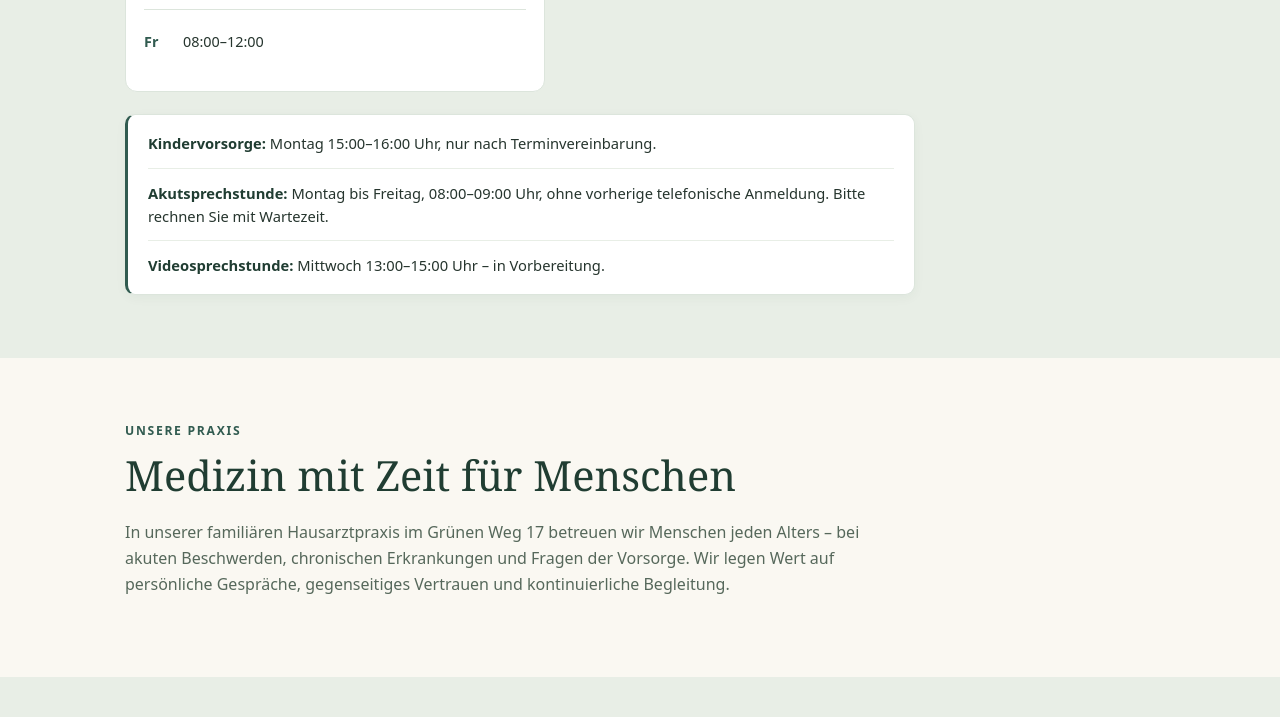
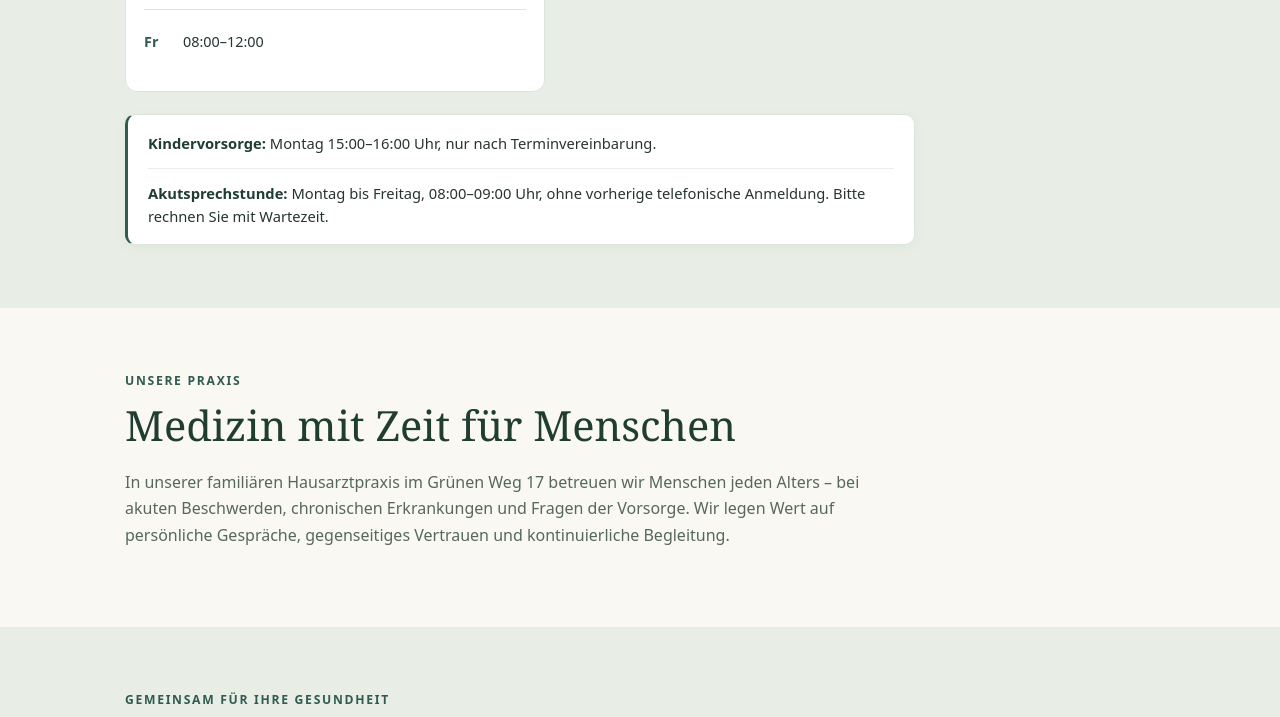
Before and after one commit to BAG856/name-bag-schoepf-grape, a plain HTML site: page index.html in a window 1280 px wide. Shown: the part 1796-2513 px from the top of the page. Drawn offline with Linux system fonts and the light colour scheme; no server answers.

Commit message:
Entferne Videosprechstunden-Hinweis unter den Öffnungszeiten

```diff
--- a/index.html
+++ b/index.html
@@ -23,7 +23,7 @@ table{border-collapse:collapse;width:100%;background:white}th,td{text-align:left
 
 <p class="mini muted" id="datasource">Urlaubsdaten werden geladen …</p><div id="vacation-notices" aria-live="polite"></div><p id="no-vacation" class="card">Urlaubsinformationen werden geladen …</p>
 </div></section>
-<section id="zeiten" class="soft"><div class="wrap"><div class="eyebrow">Für Ihren Besuch</div><h2>Unsere Sprechzeiten</h2><p class="intro">Die Sprechzeiten unserer Hausarztpraxis im Überblick.</p><div class="hours-cards hours-cards-public"><div class="hours-card"><h3>Praxis-Sprechzeiten</h3><div class="hours-row"><strong>Mo</strong><span>08:00–12:30<br>16:00–18:00</span></div><div class="hours-row"><strong>Di</strong><span>08:00–13:00</span></div><div class="hours-row"><strong>Mi</strong><span>08:00–10:00</span></div><div class="hours-row"><strong>Do</strong><span>08:00–11:30<br>13:00–15:00</span></div><div class="hours-row"><strong>Fr</strong><span>08:00–12:00</span></div></div></div><div class="hours-notes"><p><strong>Kindervorsorge:</strong> Montag 15:00–16:00 Uhr, nur nach Terminvereinbarung.</p><p><strong>Akutsprechstunde:</strong> Montag bis Freitag, 08:00–09:00 Uhr, ohne vorherige telefonische Anmeldung. Bitte rechnen Sie mit Wartezeit.</p><p><strong>Videosprechstunde:</strong> Mittwoch 13:00–15:00 Uhr – in Vorbereitung.</p></div></div></section>
+<section id="zeiten" class="soft"><div class="wrap"><div class="eyebrow">Für Ihren Besuch</div><h2>Unsere Sprechzeiten</h2><p class="intro">Die Sprechzeiten unserer Hausarztpraxis im Überblick.</p><div class="hours-cards hours-cards-public"><div class="hours-card"><h3>Praxis-Sprechzeiten</h3><div class="hours-row"><strong>Mo</strong><span>08:00–12:30<br>16:00–18:00</span></div><div class="hours-row"><strong>Di</strong><span>08:00–13:00</span></div><div class="hours-row"><strong>Mi</strong><span>08:00–10:00</span></div><div class="hours-row"><strong>Do</strong><span>08:00–11:30<br>13:00–15:00</span></div><div class="hours-row"><strong>Fr</strong><span>08:00–12:00</span></div></div></div><div class="hours-notes"><p><strong>Kindervorsorge:</strong> Montag 15:00–16:00 Uhr, nur nach Terminvereinbarung.</p><p><strong>Akutsprechstunde:</strong> Montag bis Freitag, 08:00–09:00 Uhr, ohne vorherige telefonische Anmeldung. Bitte rechnen Sie mit Wartezeit.</p></div></div></section>
 <section id="praxis"><div class="wrap"><div class="eyebrow">Unsere Praxis</div><h2>Medizin mit Zeit für Menschen</h2><p class="intro">In unserer familiären Hausarztpraxis im Grünen Weg 17 betreuen wir Menschen jeden Alters – bei akuten Beschwerden, chronischen Erkrankungen und Fragen der Vorsorge. Wir legen Wert auf persönliche Gespräche, gegenseitiges Vertrauen und kontinuierliche Begleitung.</p></div></section>
 <section id="team" class="soft"><div class="wrap"><div class="eyebrow">Gemeinsam für Ihre Gesundheit</div><h2>Unser Praxisteam</h2><p class="intro">Vier Menschen, ein gemeinsames Anliegen: eine zugewandte medizinische Versorgung direkt vor Ort.</p>
 <div class="team">
```
